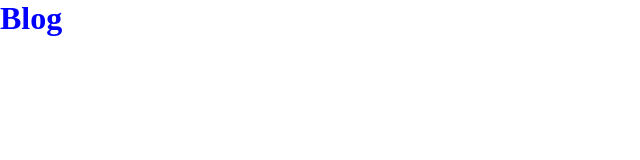
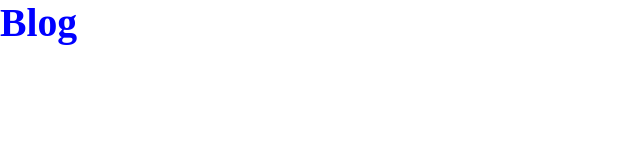
Before and after one commit to Figby222/blog, a React (Vite) app: page / in a window 1280 px wide. Shown: the top 160 px of the page, without its empty margins (0-640 px from the left). Built offline with nearby package versions, Linux system fonts and the light colour scheme.

Commit message:
Increase rem for computers

```diff
--- a/src/index.css
+++ b/src/index.css
@@ -67,3 +67,9 @@ header {
         background-color: rgba(97, 255, 247, 0.699);
     }
 }
+
+@media ( min-width: 1000px ) {
+    :root {
+        font-size: 1.24rem;
+    }
+}
```
